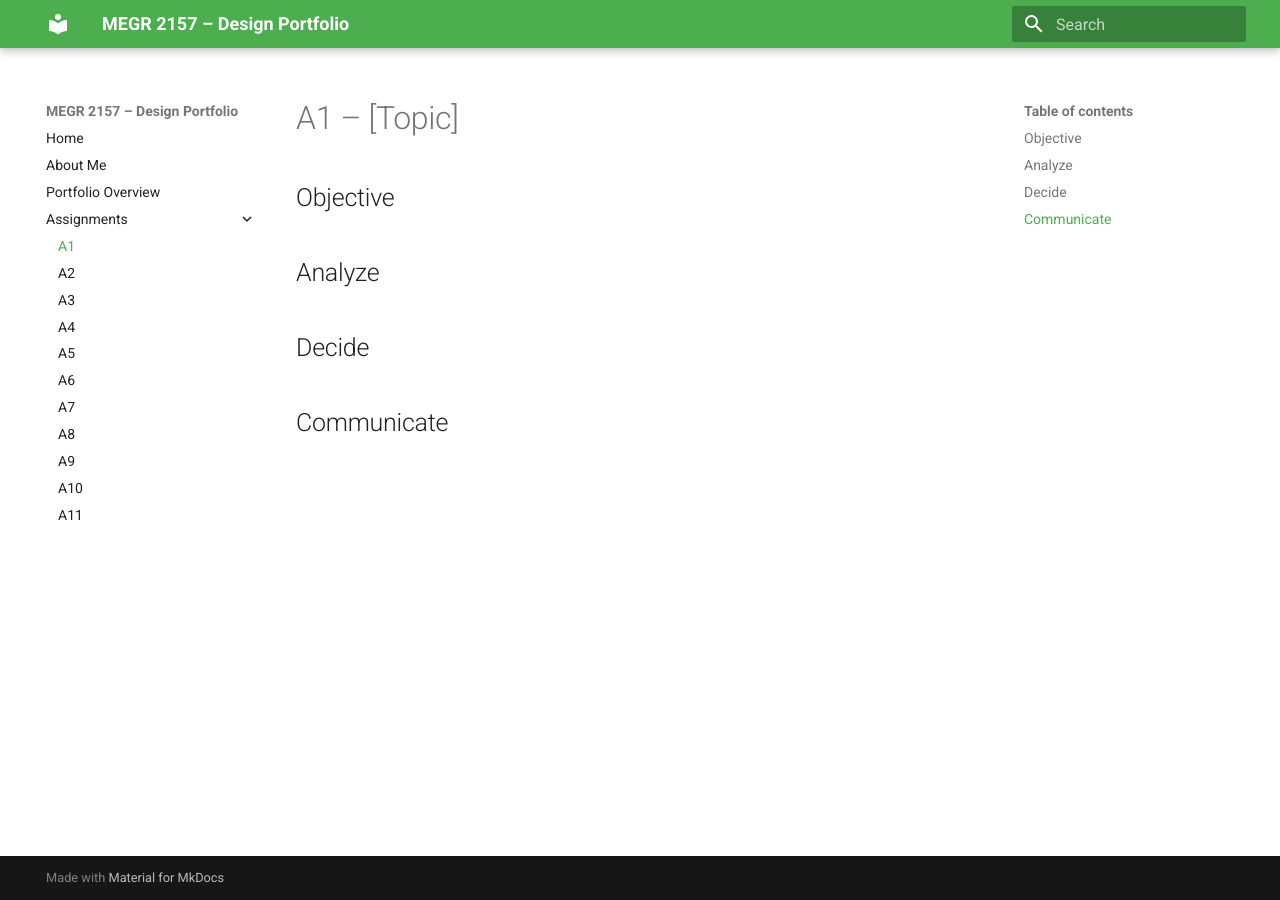
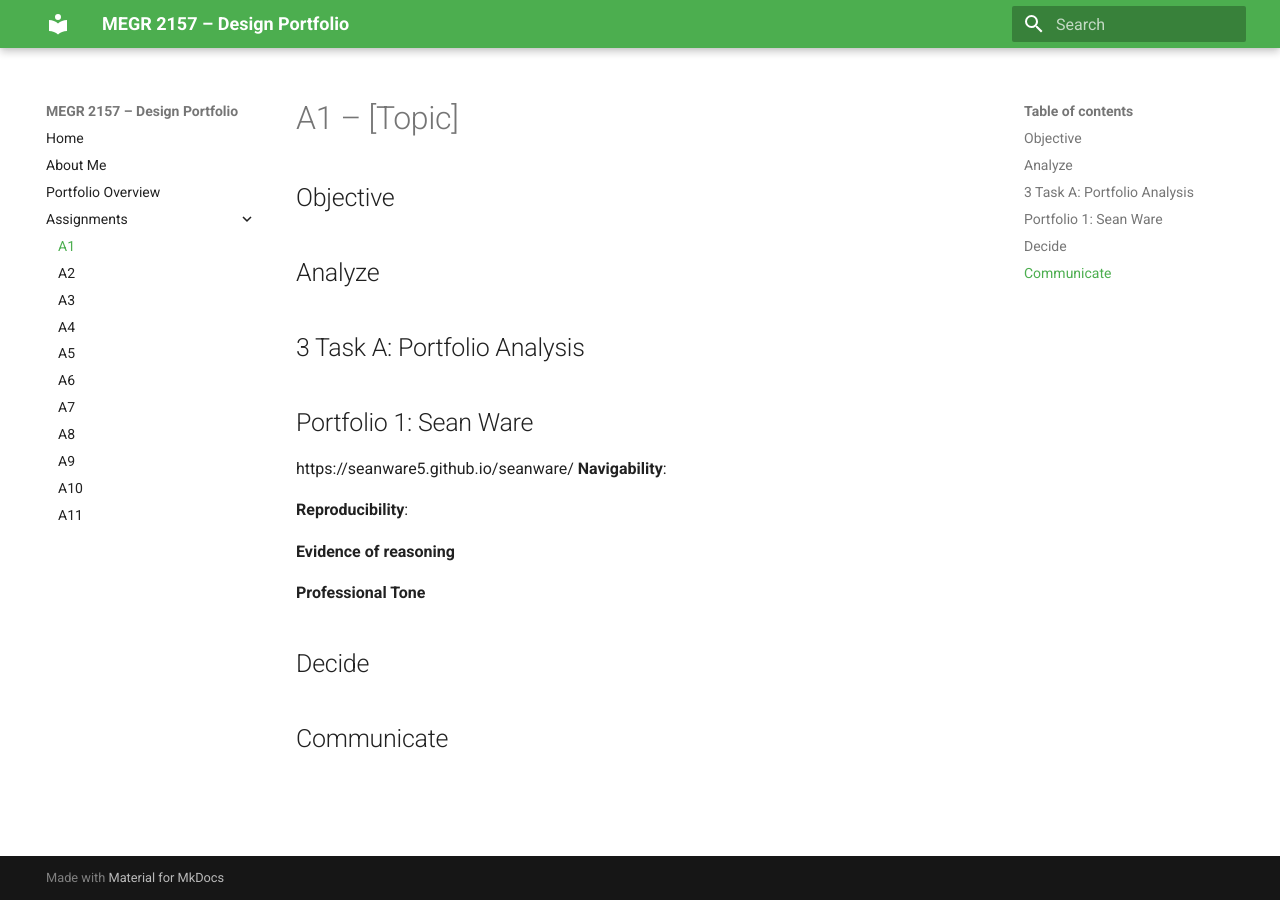
Before and after one commit to msweeney27j/-megr2157-portfolio, an MkDocs documentation site: the page built from docs/assignments/A01/index.md, in a window 1280 px wide. Built offline with MkDocs 1.6.1 and Material for MkDocs 9.7.7, drawn with Linux system fonts in a browser that asks for light colours.

Commit message:
Add Task A: Portfolio Analysis section to index.md

```diff
--- a/docs/assignments/A01/index.md
+++ b/docs/assignments/A01/index.md
@@ -4,6 +4,16 @@
 
 
 ## Analyze
+##3 Task A: Portfolio Analysis
+## Portfolio 1: Sean Ware
+https://seanware5.github.io/seanware/
+**Navigability**:
+
+**Reproducibility**:
+
+**Evidence of reasoning**
+
+**Professional Tone**
 
 
 ## Decide
```
